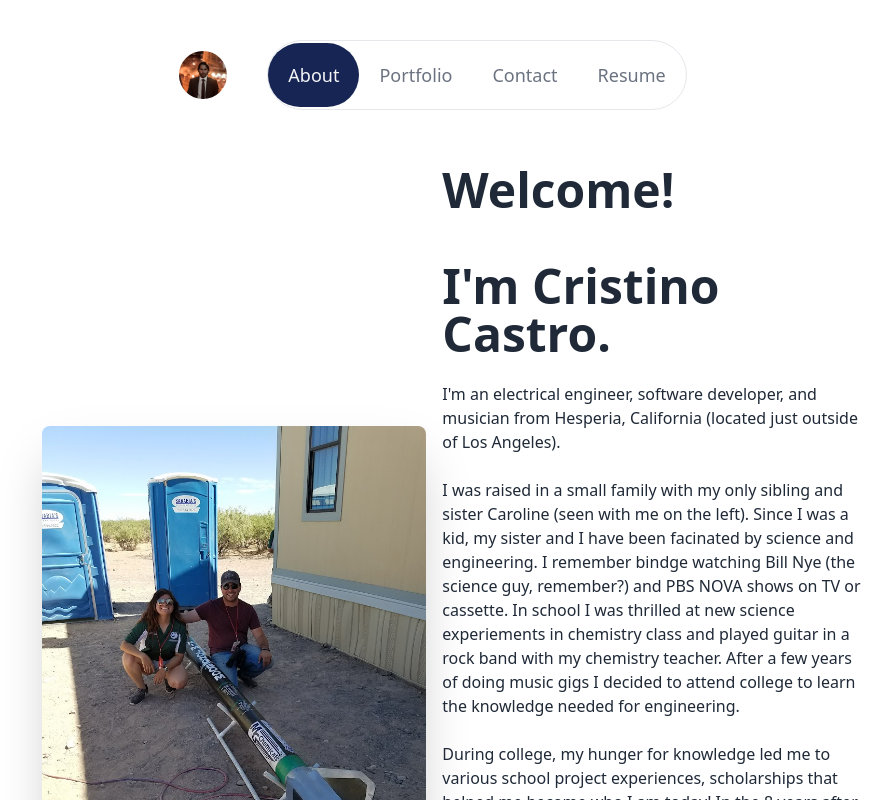
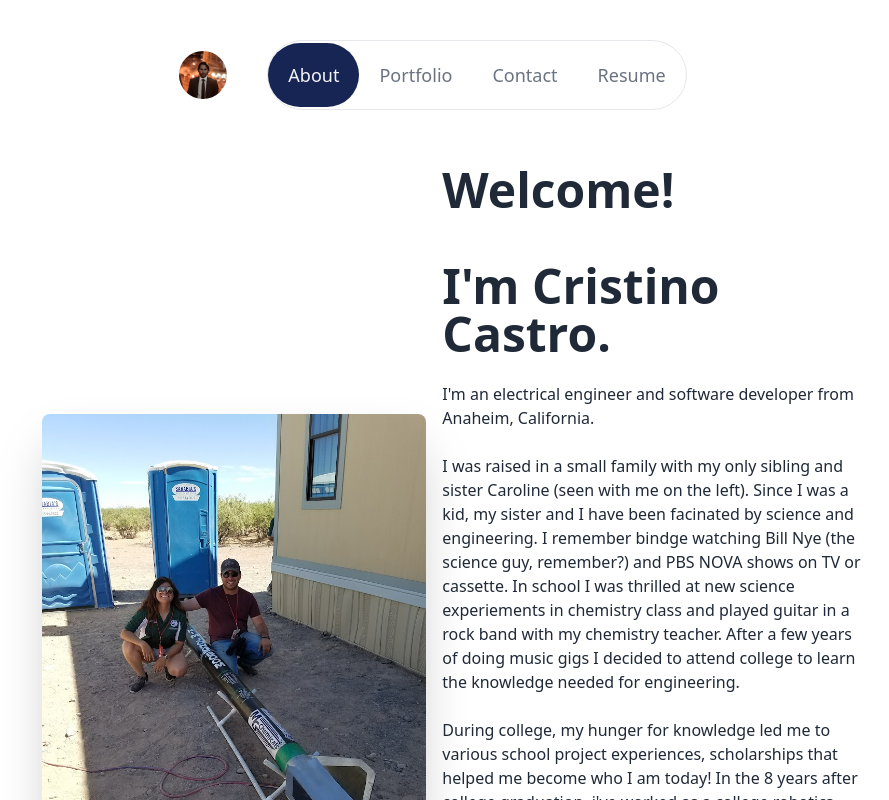
Before and after one commit to cristino4/20-react-portfoio, a React (Create React App) app: page / in a window 1280 px wide. Shown: the top 800 px of the page, without its empty margins (187-1076 px from the left). Built offline with nearby package versions, Linux system fonts and the light colour scheme.

Commit message:
updated resume links and about me text

```diff
--- a/src/components/pages/About.js
+++ b/src/components/pages/About.js
@@ -12,8 +12,8 @@ const About = ({handlePageChange}) => {
                     <img src="./rocket.jpg" className="max-w-sm rounded-lg shadow-2xl" alt='me and my sister' />
                     <div>
                         <p className="font-sans text-5xl font-bold">Welcome!<br></br><br></br>I'm Cristino Castro.</p>
-                        <p className="font-sans py-6">I'm an electrical engineer, software developer, and musician from
-                        Hesperia, California (located just outside of Los Angeles). <br></br><br></br>
+                        <p className="font-sans py-6">I'm an electrical engineer and software developer from
+                        Anaheim, California. <br></br><br></br>
                         I was raised in a small family with my only sibling and sister Caroline (seen with me on the left).
                         Since I was a kid, my sister and I have been facinated by science and engineering. I remember
                         bindge watching Bill Nye (the science guy, remember?) and PBS NOVA shows on TV or cassette. In school I was thrilled at
--- a/src/components/pages/Resume.js
+++ b/src/components/pages/Resume.js
@@ -7,7 +7,7 @@ const Resume = () => {
 
     return (
         <div className="my-10 mx-auto">
-            <a href="./20230614_Cristino_Castro_Resume_J.pdf" className="text-2xl font-medium font-sans text-gray-500 border rounded-full p-2">Download Resume</a>
+            <a href="./20240205_Cristino_Castro_Resume_M.pdf" className="text-2xl font-medium font-sans text-gray-500 border rounded-full p-2">Download Resume</a>
         </div>
     );
 };
```
